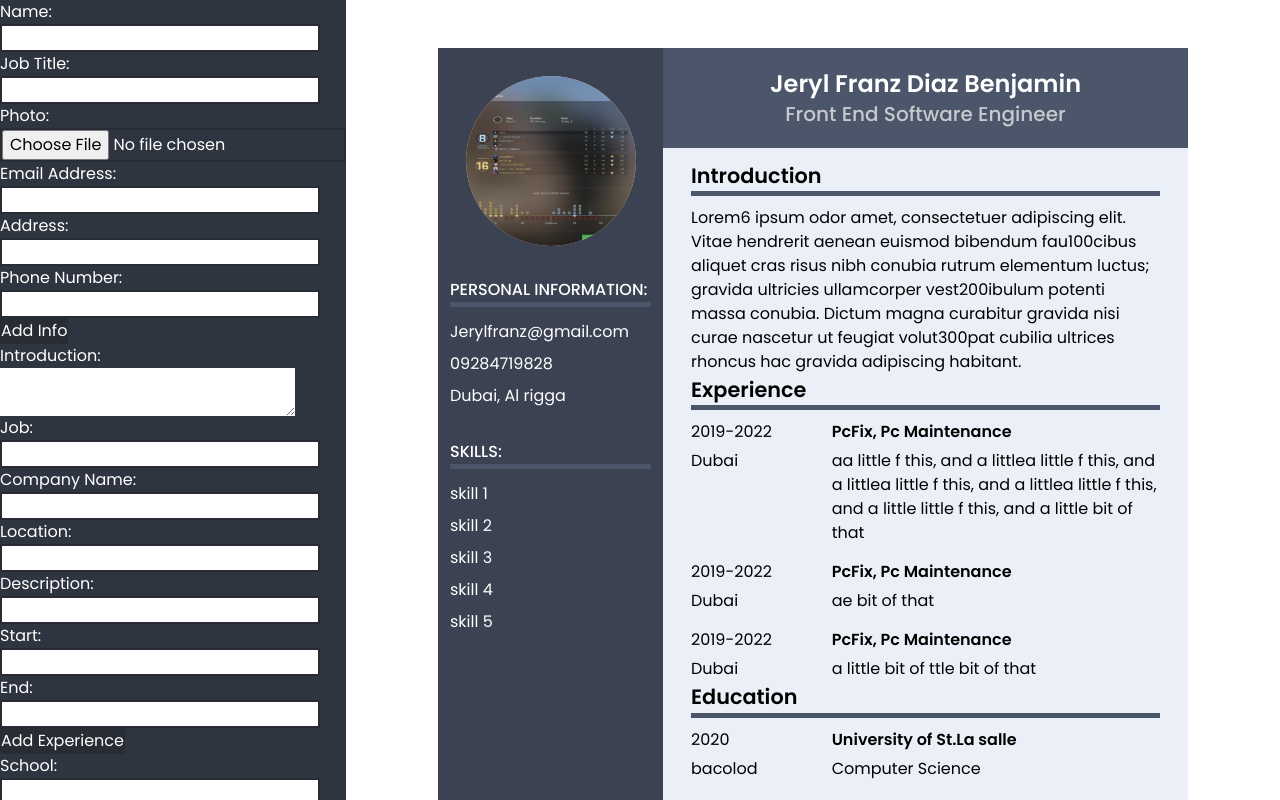
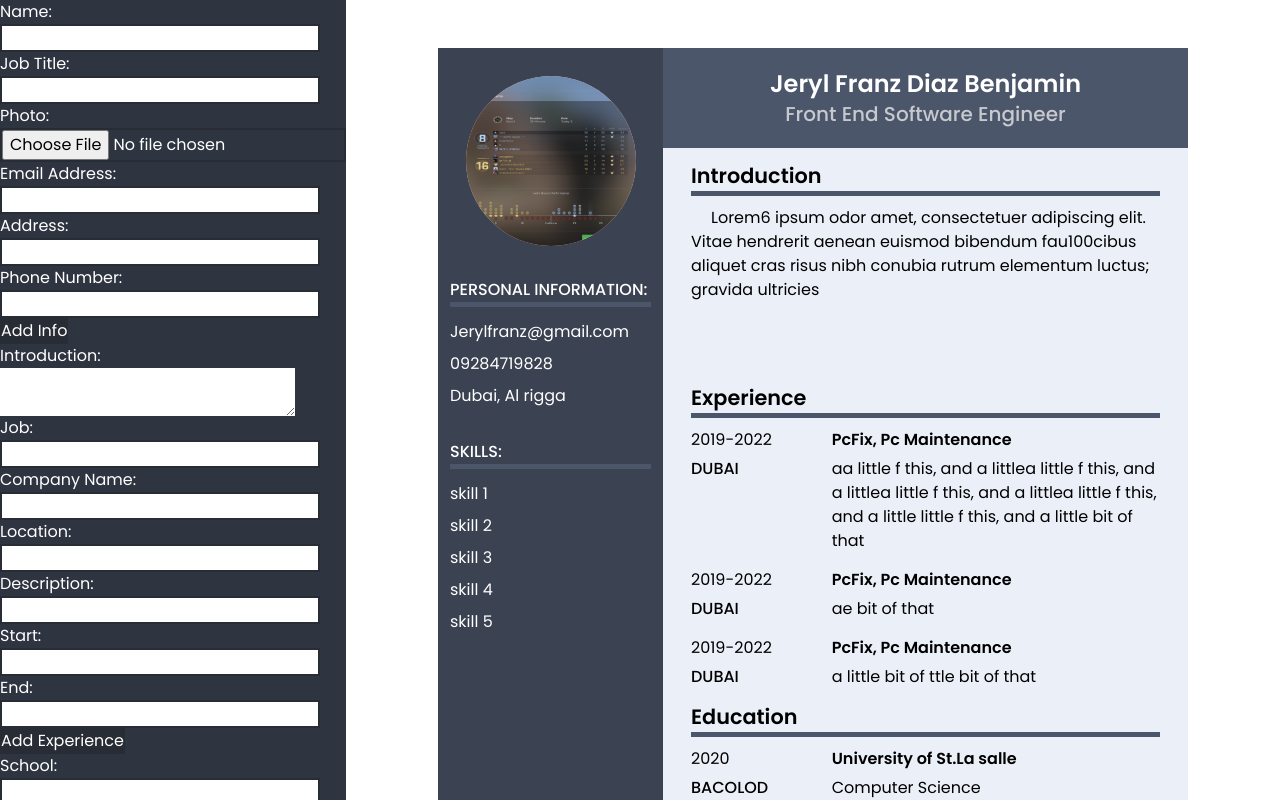
Before and after one commit to Sty6x/cv-application-maker, a React (Create React App) app: page / in a window 1280 px wide. Shown: the top 800 px of the page. Built offline with nearby package versions, Linux system fonts and the light colour scheme.

Commit message:
adjusting cv height

```diff
--- a/src/App.css
+++ b/src/App.css
@@ -112,3 +112,12 @@ h3.side-titles::after {
 .job-title-company,.school-name{
 	font-weight: 600;
 }
+
+#outer-experience-container,
+#outer-education-container,#introduction-container{
+	margin-bottom: 12px;
+}
+.job-location,.school-location{
+	text-transform: uppercase;
+	font-weight: 500;
+}
--- a/src/App.js
+++ b/src/App.js
@@ -281,7 +281,7 @@ class App extends React.Component {
 				<SideBar />
 				<div
 					id="cv-outer-body-container"
-					className="min-h-[800px] flex flex-1 justify-center px-16 py-12"
+					className="min-h-[900px] flex flex-1 justify-center px-16 py-12"
 				>
 					<CVbody />
 				</div>
--- a/src/components/cv-components/cvBody.js
+++ b/src/components/cv-components/cvBody.js
@@ -9,7 +9,7 @@ class CVbody extends React.Component {
 
 	render() {
 		return (
-			<div id="cv-body-container" className="flex w-[750px]">
+			<div id="cv-body-container" className="flex h-[800px] w-[750px]">
 				<CVside />
 				<div id="header-main-container" className="w-full ">
 					<CVhead />
--- a/src/components/cv-components/cvMain.js
+++ b/src/components/cv-components/cvMain.js
@@ -10,10 +10,10 @@ class CVmain extends React.Component {
 	// delegate education and experience arrays here from App.js
 	render() {
 		return (
-			<div id="cv-main-container" className="px-7 py-3 bg-[#ebf0f8] min-h-[800px]">
-				<Introduction/>
-				 <ExperienceList/>
-				 <EducationList/>
+			<div id="cv-main-container" className="px-7 py-3 h-full bg-[#ebf0f8]">
+				<Introduction />
+				<ExperienceList />
+				<EducationList />
 			</div>
 		);
 	}
--- a/src/components/cv-components/cvSide.js
+++ b/src/components/cv-components/cvSide.js
@@ -11,7 +11,7 @@ class CVside extends React.Component{
    // delegate personalInfo object and skillarr
     render(){
         return(
-            <div id="cv-side" className=" bg-[#3B4252] min-w-[30%] gap-8 flex flex-col py-7 px-3 ">
+            <div id="cv-side" className=" bg-[#3B4252] max-h-full min-w-[30%] gap-8 flex flex-col py-7 px-3 ">
                 <CVPhoto/>
                 <PersonalInfo/>
                 <SkillList/>
--- a/src/components/education-component/education.js
+++ b/src/components/education-component/education.js
@@ -8,7 +8,7 @@ class Education extends React.Component {
 	render() {
         const {graduationYear,course,schoolLocation,schoolName} = this.props.schoolInfo;
 		return (
-			<div id={this.props.ID} className="education-container">
+			<div id={this.props.ID} className="education-container max-h-[200px]">
 				<div className="school-location-date">
 					<p className="school-year">{graduationYear}</p>
 					<p className="school-location">{schoolLocation}</p>
--- a/src/components/experience-component/experience.js
+++ b/src/components/experience-component/experience.js
@@ -13,7 +13,7 @@ class Experience extends React.Component{
                 </div>
                 <div className="job-title-desc">
                     <h3 className="job-title-company">{companyName}, <span>{jobTitle}</span></h3>
-                    <p className="job-desc">{jobDescription}</p>
+                    <p className="job-desc ">{jobDescription}</p>
                 </div>
                 {/* <button onClick={this.props.removeExperience} type="button">Remove Experience</button> */}
             </div>
--- a/src/components/experience-component/experienceList.js
+++ b/src/components/experience-component/experienceList.js
@@ -45,7 +45,7 @@ class ExperienceList extends React.Component {
 			);
 		});
 		return (
-			<div id="outer-experience-container">
+			<div id="outer-experience-container" className="max-h-[310px]">
 				<h3 className="main-titles">Experience</h3>
 				<div id="experience-list-container">{displayExperience}</div>
 			</div>
--- a/src/introduction-component/introduction.js
+++ b/src/introduction-component/introduction.js
@@ -7,18 +7,21 @@ class Introduction extends React.Component {
 
 	render() {
 		return (
-			<div id="introduction-container">
+			<div id="introduction-container" className="h-[210px]">
 				<h3 className="main-titles">Introduction</h3>
-				<p>
+{/* <p className="indent-5">
 					Lorem6 ipsum odor amet, consectetuer adipiscing elit. Vitae hendrerit aenean euismod bibendum
 					fau100cibus aliquet cras risus nibh conubia rutrum elementum luctus; gravida ultricies
 					ullamcorper vest200ibulum potenti massa conubia. Dictum magna curabitur gravida nisi curae
 					nascetur ut feugiat volut300pat cubilia ultrices rhoncus hac gravida adipiscing habitant.
-
+				</p> */}
+				<p className="indent-5">
+					Lorem6 ipsum odor amet, consectetuer adipiscing elit. Vitae hendrerit aenean euismod bibendum
+					fau100cibus aliquet cras risus nibh conubia rutrum elementum luctus; gravida ultricies
 				</p>
 			</div>
 		);
 	}
 }
 
-export default Introduction
+export default Introduction;
```
